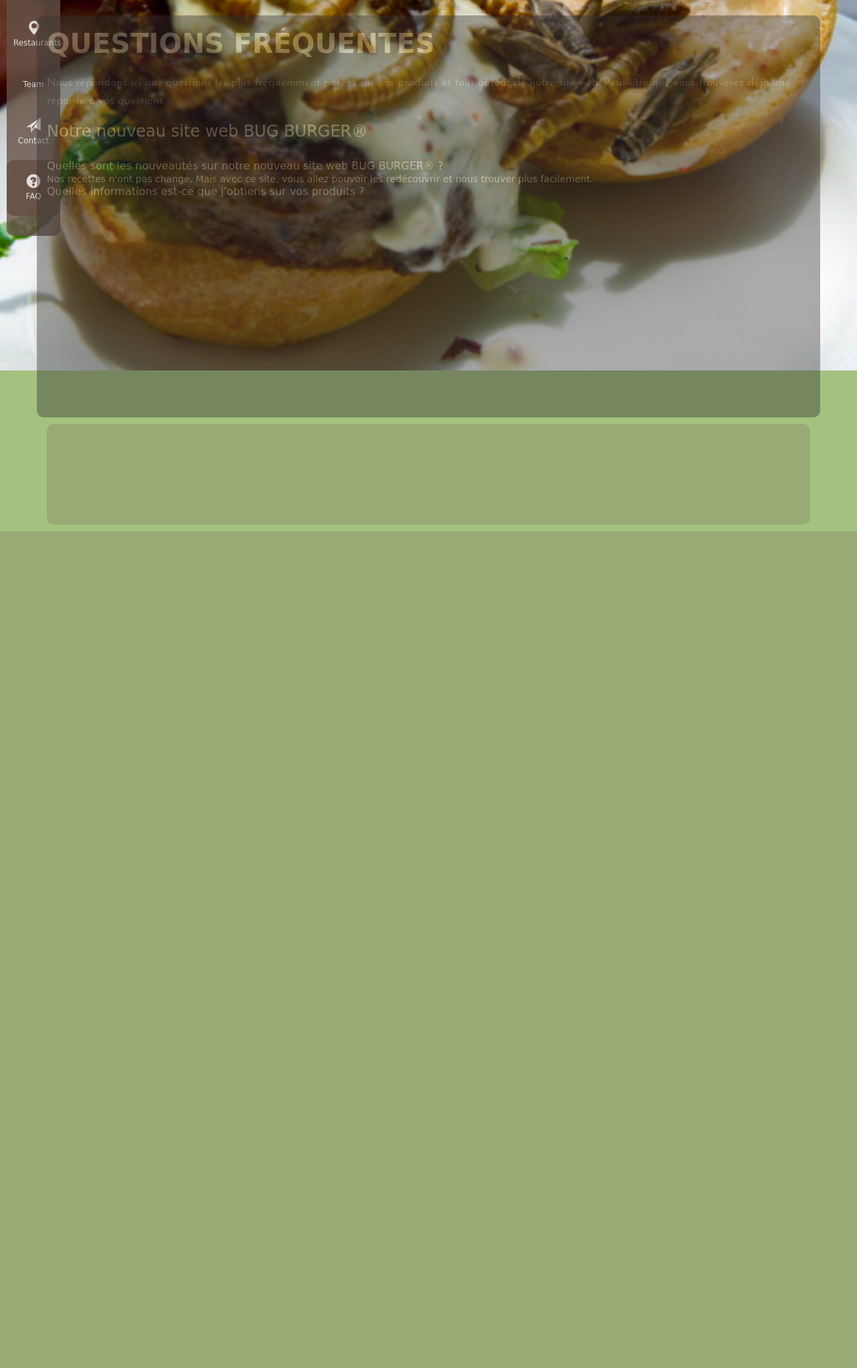
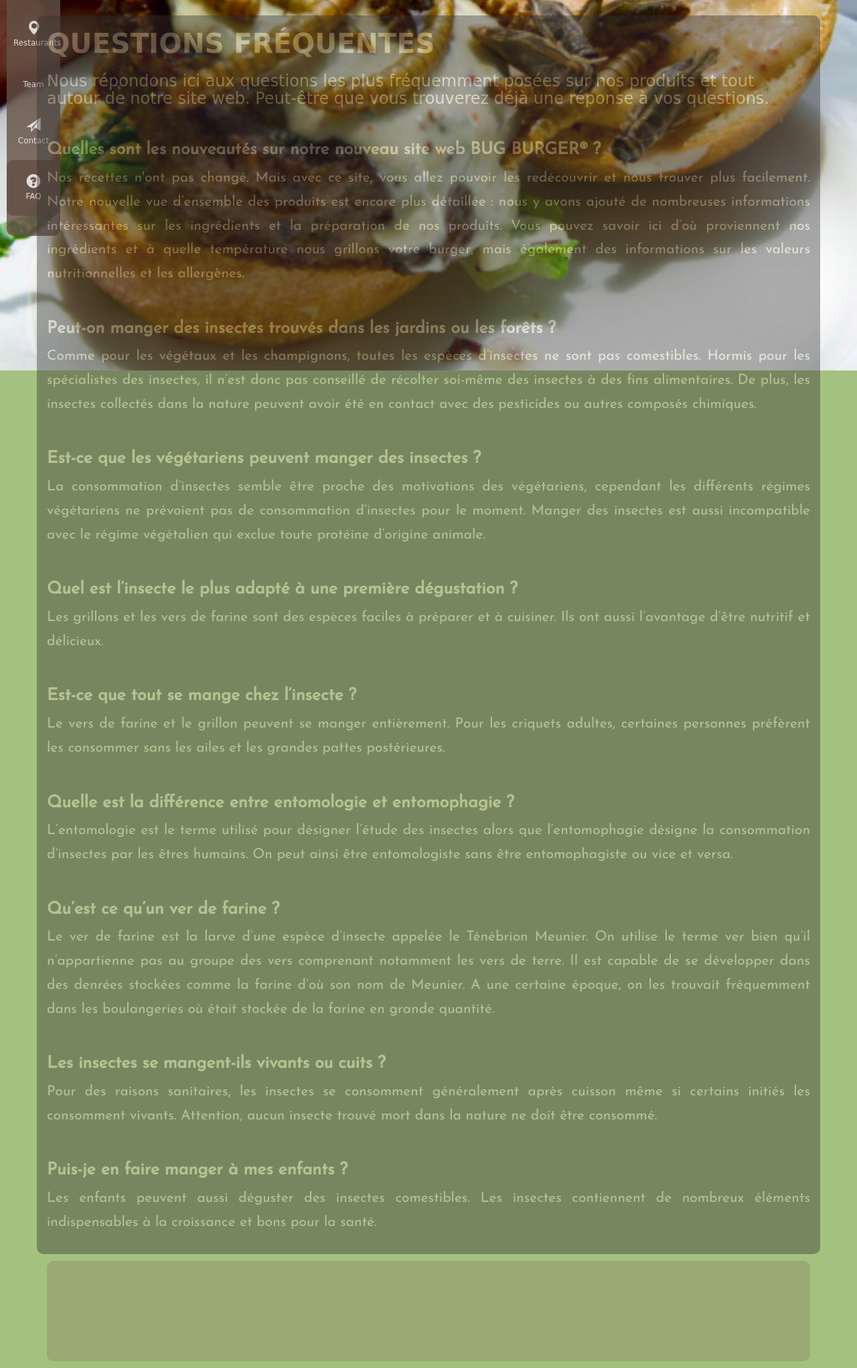
Before and after one commit to HysteriasKiwo/Lyon-project1-FPJ, a PHP site: page /index.php?page=FAQ in a window 1280 px wide. Shown: the part 247-2289 px from the top of the page at 67% size. Before the commit the page ends 1040 px from the top, so only its background shows below. Run offline with PHP 8.4, Linux system fonts and the light colour scheme; some libraries are stand-ins or nearby versions; some web fonts are replaced.

Commit message:
Modification FAQ

```diff
--- a/FAQ.php
+++ b/FAQ.php
@@ -1,34 +1,43 @@
 
-            <h1>QUESTIONS FRÉQUENTES</h1>
-            <h2><small>Nous répondons ici aux questions les plus fréquemment posées sur nos produits et tout autour de notre site web. Peut-être que vous trouverez déjà une réponse à vos questions.</small></h2>
+<h1>QUESTIONS FRÉQUENTES</h1>
+<h3 class="h3">Nous répondons ici aux questions les plus fréquemment posées sur nos produits et tout autour de notre site web. Peut-être que vous trouverez déjà une réponse à vos questions.</h3><br />
 
 
-        <h3>Notre nouveau site web BUG BURGER®</h3><br />
+<h2>Quelles sont les nouveautés sur notre nouveau site web BUG BURGER® ?</h2>
 
+<p class="plat">Nos recettes n'ont pas changé. Mais avec ce site, vous allez pouvoir les redécouvrir et nous trouver plus facilement.
+Notre nouvelle vue d’ensemble des produits est encore plus détaillée : nous y avons ajouté de nombreuses informations intéressantes sur les ingrédients et la préparation de nos produits. Vous pouvez savoir ici d’où proviennent nos ingrédients et à quelle température nous grillons votre burger, mais également des informations sur les valeurs nutritionnelles et les allergènes.</p><br />
 
-                <h3 class="panel-title">Quelles sont les nouveautés sur notre nouveau site web BUG BURGER® ?</h3>
+<h2>Peut-on manger des insectes trouvés dans les jardins ou les forêts ?</h2>
 
-                Nos recettes n'ont pas changé. Mais avec ce site, vous allez pouvoir les redécouvrir et nous trouver plus facilement.
+<p class="plat">Comme pour les végétaux et les champignons, toutes les espèces d’insectes ne sont pas comestibles. Hormis pour les spécialistes des insectes, il n’est donc pas conseillé de récolter soi-même des insectes à des fins alimentaires.
+    De plus, les insectes collectés dans la nature peuvent avoir été en contact avec des pesticides ou autres composés chimiques.</p><br />
 
-                <h3 class="panel-title">Quelles informations est-ce que j'obtiens sur vos produits ?</h3>
+<h2>Est-ce que les végétariens peuvent manger des insectes ?</h2>
 
-                <!--Notre nouvelle vue d’ensemble des produits est encore plus détaillée : nous y avons ajouté de nombreuses informations intéressantes sur les ingrédients et la préparation de nos produits. Vous pouvez savoir ici d’où proviennent nos ingrédients et à quelle température nous grillons votre burger, mais également des informations sur les valeurs nutritionnelles et les allergènes.
-            Peut-on manger des insectes trouvés dans les jardins ou les forêts ?Comme pour les végétaux et les champignons, toutes les espèces d’insectes ne sont pas comestibles. Hormis pour les spécialistes des insectes, il n’est donc pas conseillé de récolter soi-même des insectes à des fins alimentaires. De plus, les insectes collectés dans la nature peuvent avoir été en contact avec des pesticides ou autres composés chimiques.
+<p class="plat">La consommation d’insectes semble être proche des motivations des végétariens, cependant les différents régimes végétariens ne prévoient pas de consommation d’insectes pour le moment.
+Manger des insectes est aussi incompatible avec le régime végétalien qui exclue toute protéine d’origine animale.</p><br />
 
-            Est-ce que les végétariens peuvent manger des insectes ?La consommation d’insectes semble être proche des motivations des végétariens, cependant les différents régimes végétariens ne prévoient pas de consommation d’insectes pour le moment.
-            Manger des insectes est aussi incompatible avec le régime végétalien qui exclue toute protéine d’origine animale.
+<h2>Quel est l’insecte le plus adapté à une première dégustation ?</h2>
 
-            Quel est l’insecte le plus adapté à une première dégustation ?Les grillons et les vers de farine sont des espèces faciles à préparer et à cuisiner. Ils ont aussi l’avantage d’être nutritif et délicieux.
+<p class="plat">Les grillons et les vers de farine sont des espèces faciles à préparer et à cuisiner. Ils ont aussi l’avantage d’être nutritif et délicieux.</p><br />
 
-            Est-ce que tout se mange chez l’insecte ?Le vers de farine et le grillon peuvent se manger entièrement. Pour les criquets adultes, certaines personnes préfèrent les consommer sans les ailes et les grandes pattes postérieures.
+<h2>Est-ce que tout se mange chez l’insecte ?</h2>
 
-            Quelle est la différence entre entomologie et entomophagie ?L’entomologie est le terme utilisé pour désigner l’étude des insectes alors que l’entomophagie désigne la consommation d’insectes par les êtres humains. On peut ainsi être entomologiste sans être entomophagiste ou vice et versa.
+<p class="plat">Le vers de farine et le grillon peuvent se manger entièrement. Pour les criquets adultes, certaines personnes préfèrent les consommer sans les ailes et les grandes pattes postérieures.</p><br />
 
-            Qu’est ce qu’un ver de farine ?Le ver de farine est la larve d’une espèce d’insecte appelée le Ténébrion Meunier. On utilise le terme ver bien qu’il n’appartienne pas au groupe des vers comprenant notamment les vers de terre. Il est capable de se développer dans des denrées stockées comme la farine d’où son nom de Meunier. A une certaine époque, on les trouvait fréquemment dans les boulangeries où était stockée de la farine en grande quantité.
+<h2>Quelle est la différence entre entomologie et entomophagie ?</h2>
 
-            Les insectes se mangent-ils vivants ou cuits ?Pour des raisons sanitaires, les insectes se consomment généralement après cuisson même si certains initiés les consomment vivants. Attention, aucun insecte trouvé mort dans la nature ne doit être consommé.
+<p class="plat">L’entomologie est le terme utilisé pour désigner l’étude des insectes alors que l’entomophagie désigne la consommation d’insectes par les êtres humains. On peut ainsi être entomologiste sans être entomophagiste ou vice et versa.</p><br />
 
-            Puis-je en faire manger à mes enfants ?Les enfants peuvent aussi déguster des insectes comestibles. Les insectes contiennent de nombreux éléments indispensables à la croissance et bons pour la santé.
+<h2>Qu’est ce qu’un ver de farine ?</h2>
 
+<p class="plat">Le ver de farine est la larve d’une espèce d’insecte appelée le Ténébrion Meunier. On utilise le terme ver bien qu’il n’appartienne pas au groupe des vers comprenant notamment les vers de terre. Il est capable de se développer dans des denrées stockées comme la farine d’où son nom de Meunier. A une certaine époque, on les trouvait fréquemment dans les boulangeries où était stockée de la farine en grande quantité.</p><br />
 
--->
+<h2>Les insectes se mangent-ils vivants ou cuits ?</h2>
+
+<p class="plat">Pour des raisons sanitaires, les insectes se consomment généralement après cuisson même si certains initiés les consomment vivants. Attention, aucun insecte trouvé mort dans la nature ne doit être consommé.</p><br />
+
+<h2>Puis-je en faire manger à mes enfants ?</h2>
+
+<p class="plat">Les enfants peuvent aussi déguster des insectes comestibles. Les insectes contiennent de nombreux éléments indispensables à la croissance et bons pour la santé.</p><br />
```
